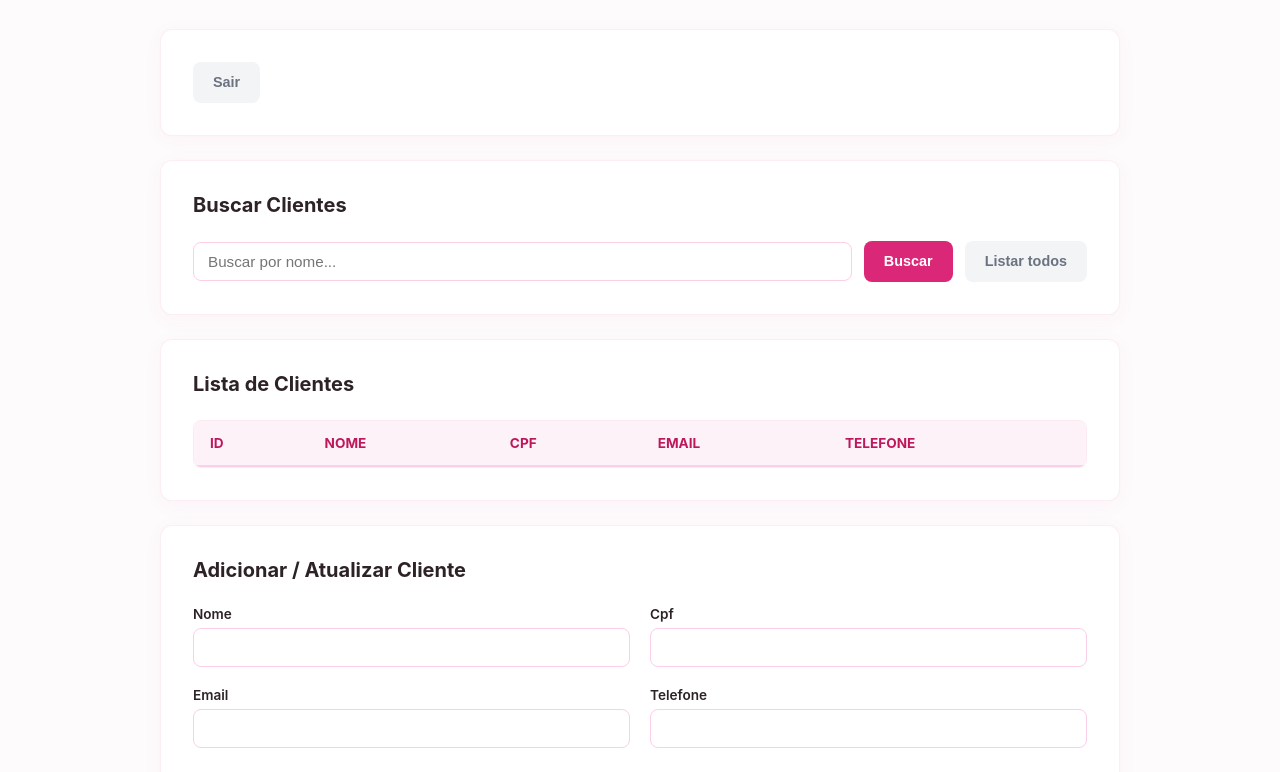
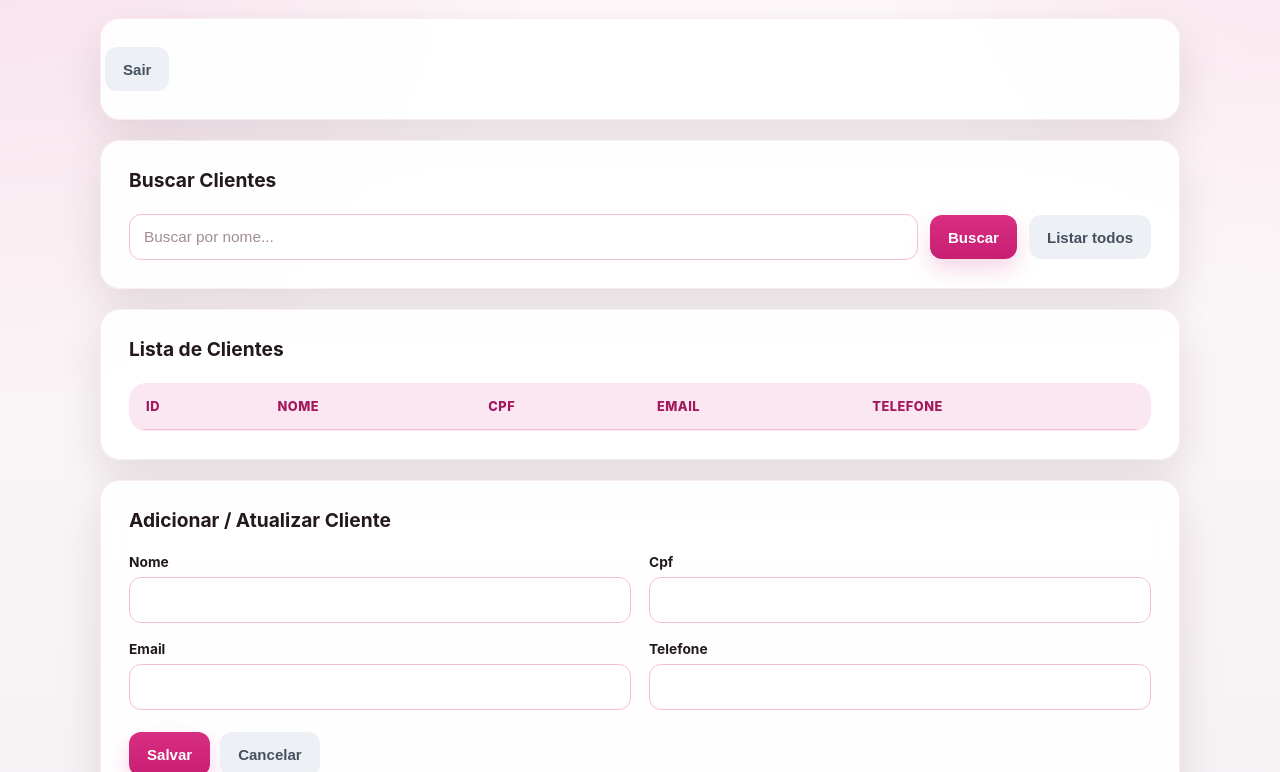
Before and after one commit to AnnaLaura08/Autentica--oClientes, a website: page public/cadastro.html in a window 1280 px wide. Shown: the part 140-912 px from the top of the page. Drawn offline with Linux system fonts and the light colour scheme; no server answers; sample sign-in values are in the browser's storage.

```diff
--- a/public/style.css
+++ b/public/style.css
@@ -1,5 +1,5 @@
 /* ==========================================================================
-   1. CONFIGURAÇÕES GERAIS E VARIÁVEIS (Rose Quartz Professional)
+   1. CONFIGURAÇÕES GERAIS E VARIÁVEIS
    ========================================================================= */
 * {
   box-sizing: border-box;
@@ -7,59 +7,71 @@
 
 :root {
   font-family: 'Inter', 'Segoe UI', system-ui, -apple-system, sans-serif;
+  --bg-main: #f6f1f4;
+  --bg-panel: rgba(255, 255, 255, 0.92);
+  --text-main: #22181d;
+  --text-muted: #6f5f67;
+  --primary: #c81e73;
+  --primary-hover: #a3175d;
+  --primary-light: #fbe7f1;
+  --border-color: #f3bfd8;
+  --border-focus: #da5c99;
+  --secondary: #667085;
+  --shadow: rgba(32, 18, 24, 0.11);
+}
 
-  /* Cores de Fundo e Texto */
-  --bg-main: #fdfbfc;          /* Fundo sutilmente rosado e limpo */
-  --bg-panel: #ffffff;         /* Fundo dos painéis */
-  --text-main: #2d2225;        /* Texto principal escuro quente */
-  --text-muted: #6b5c60;       /* Texto secundário/atenuado */
-
-  /* Identidade Visual (Rosa Corporativo) */
-  --primary: #db2777;          /* Rosa/Pink marcante e corporativo */
-  --primary-hover: #be185d;    /* Rosa profundo para hover */
-  --primary-light: #fdf2f8;    /* Fundo de tabelas/destaques (Rosa suave) */
-  --border-color: #fbcfe8;     /* Borda rosa clara */
-  --border-focus: #f472b6;     /* Borda ao focar no input */
-
-  /* Cores Secundárias */
-  --secondary: #6b7280;
-  --shadow: rgba(219, 39, 119, 0.04);
+html {
+  min-height: 100%;
 }
 
 body {
   margin: 0;
-  padding: 24px;
-  background-color: var(--bg-main);
+  min-height: 100vh;
+  padding: 28px 18px 40px;
   color: var(--text-main);
+  background:
+    radial-gradient(circle at top left, rgba(200, 30, 115, 0.12), transparent 34%),
+    radial-gradient(circle at top right, rgba(218, 92, 153, 0.14), transparent 26%),
+    linear-gradient(180deg, #fff9fb 0%, var(--bg-main) 100%);
   -webkit-font-smoothing: antialiased;
+  text-rendering: optimizeLegibility;
 }
 
 /* ==========================================================================
    2. ESTRUTURA E LAYOUT
    ========================================================================= */
-header, main {
-  max-width: 960px;
+header,
+main {
+  width: 100%;
+  max-width: 1080px;
   margin: 0 auto;
 }
 
 header {
-  margin: 40px auto 32px;
+  margin: 20px auto 28px;
   text-align: center;
+}
+
+main {
+  display: flex;
+  flex-direction: column;
+  gap: 20px;
 }
 
 .panel {
   background: var(--bg-panel);
-  border-radius: 12px;
-  padding: 32px;
-  box-shadow: 0 4px 20px var(--shadow), 0 1px 3px rgba(0,0,0,0.01);
-  border: 1px solid rgba(219, 39, 119, 0.08);
-  margin-bottom: 24px;
+  backdrop-filter: blur(10px);
+  border-radius: 20px;
+  padding: 28px;
+  box-shadow: 0 18px 45px var(--shadow), 0 1px 0 rgba(255, 255, 255, 0.55) inset;
+  border: 1px solid rgba(200, 30, 115, 0.08);
 }
 
-.panel-header-actions {
+.header-actions {
   display: flex;
-  justify-content: flex-end;
-  margin-bottom: 16px;
+  justify-content: space-between;
+  align-items: center;
+  gap: 12px;
 }
 
 /* ==========================================================================
@@ -67,16 +79,17 @@ header {
    ========================================================================= */
 h1 {
   margin: 0 0 8px;
-  font-size: 2.2rem;
+  font-size: clamp(2rem, 4vw, 3rem);
+  line-height: 1.05;
   font-weight: 800;
+  letter-spacing: -0.04em;
   color: var(--primary);
-  letter-spacing: -0.02em;
 }
 
 h2 {
-  margin-top: 0;
-  margin-bottom: 24px;
-  font-size: 1.25rem;
+  margin: 0 0 22px;
+  font-size: 1.2rem;
+  line-height: 1.2;
   font-weight: 700;
   color: var(--text-main);
 }
@@ -84,8 +97,8 @@ h2 {
 p {
   margin: 0;
   color: var(--text-muted);
-  font-size: 0.95rem;
-  line-height: 1.5;
+  font-size: 0.96rem;
+  line-height: 1.55;
 }
 
 /* ==========================================================================
@@ -94,29 +107,30 @@ p {
 .form-grid {
   display: grid;
   grid-template-columns: 1fr;
-  gap: 20px;
+  gap: 18px;
 }
 
 .search-container {
   display: flex;
+  flex-wrap: wrap;
   align-items: center;
   gap: 12px;
   width: 100%;
 }
 
 .search-container input[type="text"] {
-  flex: 1;
+  flex: 1 1 240px;
 }
 
 .form-row {
   display: flex;
   flex-direction: column;
-  gap: 6px;
+  gap: 7px;
 }
 
 .form-row label {
-  font-weight: 600;
-  font-size: 0.85rem;
+  font-size: 0.86rem;
+  font-weight: 700;
   color: var(--text-main);
 }
 
@@ -125,19 +139,24 @@ input[type="number"],
 input[type="email"],
 input[type="password"] {
   width: 100%;
-  padding: 10px 14px;
-  border-radius: 8px;
+  min-height: 46px;
+  padding: 12px 14px;
+  border-radius: 12px;
   border: 1.5px solid var(--border-color);
-  font-size: 0.95rem;
+  font-size: 0.96rem;
   color: var(--text-main);
-  background-color: #ffffff;
+  background: #ffffff;
   outline: none;
-  transition: all 0.15s ease-in-out;
+  transition: border-color 0.16s ease, box-shadow 0.16s ease, transform 0.16s ease;
+}
+
+input::placeholder {
+  color: #a18c96;
 }
 
 input:focus {
   border-color: var(--border-focus);
-  box-shadow: 0 0 0 3px rgba(219, 39, 119, 0.12);
+  box-shadow: 0 0 0 4px rgba(218, 92, 153, 0.14);
 }
 
 /* ==========================================================================
@@ -147,40 +166,50 @@ input:focus {
   display: flex;
   align-items: center;
   gap: 10px;
-  margin-top: 12px;
+  margin-top: 4px;
+  flex-wrap: wrap;
 }
 
 button {
   display: inline-flex;
   align-items: center;
   justify-content: center;
-  padding: 10px 20px;
-  height: 41px;
+  min-height: 44px;
+  padding: 10px 18px;
   border: none;
-  border-radius: 8px;
-  background: var(--primary);
+  border-radius: 12px;
+  background: linear-gradient(180deg, #d92f82 0%, var(--primary) 100%);
   color: #ffffff;
-  font-size: 0.9rem;
-  font-weight: 600;
+  font-size: 0.94rem;
+  font-weight: 700;
   cursor: pointer;
   white-space: nowrap;
-  transition: all 0.15s ease;
+  transition: transform 0.16s ease, box-shadow 0.16s ease, background 0.16s ease;
+  box-shadow: 0 10px 22px rgba(200, 30, 115, 0.18);
 }
 
 button:hover {
-  background: var(--primary-hover);
+  background: linear-gradient(180deg, #b91c69 0%, var(--primary-hover) 100%);
+  transform: translateY(-1px);
 }
 
-button.secondary,
-.panel-header-actions button {
-  background: #f3f4f6;
-  color: var(--secondary);
+button:active {
+  transform: translateY(0);
 }
 
-button.secondary:hover,
-.panel-header-actions button:hover {
-  background: #e5e7eb;
+button.secondary {
+  background: #edf0f4;
+  color: #46505f;
+  box-shadow: none;
+}
+
+button.secondary:hover {
+  background: #e2e7ee;
   color: #1f2937;
+}
+
+.header-actions button {
+  box-shadow: none;
 }
 
 /* ==========================================================================
@@ -188,14 +217,15 @@ button.secondary:hover,
    ========================================================================= */
 .table-container {
   overflow-x: auto;
-  border-radius: 8px;
-  border: 1px solid rgba(219, 39, 119, 0.1);
-  margin-top: 12px;
+  margin-top: 14px;
+  border-radius: 16px;
+  border: 1px solid rgba(200, 30, 115, 0.1);
 }
 
 table {
   width: 100%;
   border-collapse: collapse;
+  background: #ffffff;
 }
 
 thead {
@@ -203,20 +233,21 @@ thead {
 }
 
 th {
-  padding: 14px 16px;
-  font-weight: 700;
-  font-size: 0.85rem;
+  padding: 15px 16px;
+  border-bottom: 1px solid var(--border-color);
+  color: var(--primary-hover);
+  font-size: 0.8rem;
+  font-weight: 800;
   text-transform: uppercase;
-  color: var(--primary-hover);
-  border-bottom: 2px solid var(--border-color);
   text-align: left;
+  letter-spacing: 0.04em;
 }
 
 td {
   padding: 14px 16px;
-  border-bottom: 1px solid #fff5f9;
+  border-bottom: 1px solid #f9edf3;
   color: var(--text-main);
-  font-size: 0.9rem;
+  font-size: 0.93rem;
 }
 
 tr:last-child td {
@@ -224,43 +255,76 @@ tr:last-child td {
 }
 
 tr:hover td {
-  background: #fffbfe;
+  background: #fff7fb;
 }
 
 /* ==========================================================================
-   7. RESPONSIVIDADE E LOGIN AJUSTADO
+   7. MENSAGENS E LOGIN
+   ========================================================================= */
+.message {
+  min-height: 1.2em;
+  font-size: 0.95rem;
+  color: var(--primary);
+}
+
+.login-panel {
+  max-width: 440px;
+  margin: 44px auto 0;
+}
+
+.login-panel .form-grid {
+  gap: 16px;
+}
+
+.login-panel .form-actions {
+  justify-content: center;
+}
+
+.login-panel button {
+  width: 100%;
+  max-width: 220px;
+}
+
+/* ==========================================================================
+   8. RESPONSIVIDADE
    ========================================================================= */
 @media (min-width: 768px) {
   .panel:not(.login-panel) .form-grid {
-    grid-template-columns: repeat(2, 1fr);
+    grid-template-columns: repeat(2, minmax(0, 1fr));
   }
 
   .panel:not(.login-panel) .form-actions {
     grid-column: span 2;
   }
+
+  .header-actions {
+    padding-inline: 4px;
+  }
 }
 
-/* Ajustes exclusivos do Painel de Login */
-.login-panel {
-  max-width: 400px;
-  margin: 60px auto;
+@media (max-width: 640px) {
+  body {
+    padding: 18px 12px 28px;
   }
 
-.login-panel .form-grid {
-  display: flex;
-  flex-direction: column;
-  gap: 16px;
+  .panel {
+    padding: 22px 18px;
+    border-radius: 18px;
   }
 
-.login-panel .form-actions {
-  display: flex;
-  justify-content: center;
-  margin-top: 12px;
-  width: 100%;
+  .header-actions {
+    flex-direction: column;
+    align-items: stretch;
   }
 
+  .header-actions button,
   .login-panel button {
-  width: 140px;
-  height: 42px;
-  font-size: 0.95rem;
+    width: 100%;
+    max-width: none;
   }
+
+  .search-container {
+    flex-direction: column;
+    align-items: stretch;
+  }
+}
```
Also changed, not shown: public/index.html (+48 -1 lines). Lines whose indentation alone changed are shown as unchanged.
